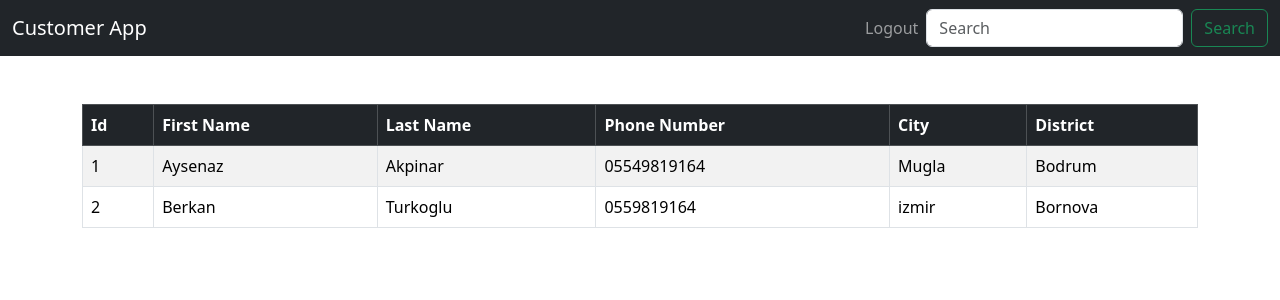
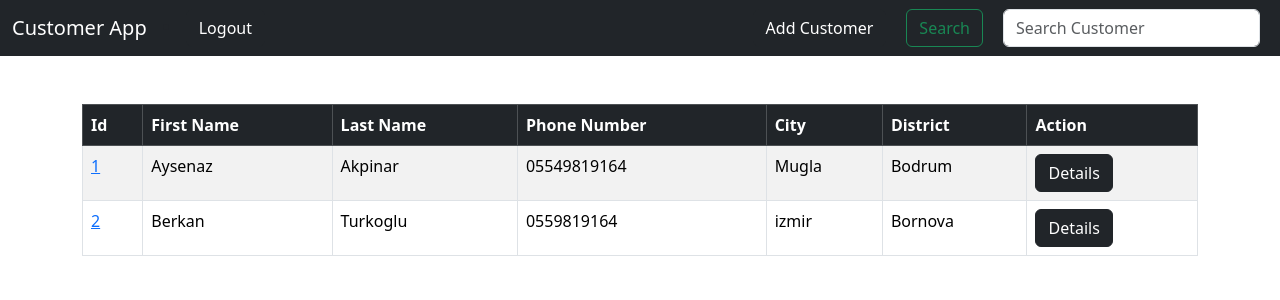
Before and after one commit to Berkantrkgl/django-crm, a Django app: page / in a window 1280 px wide. Shown: the top 300 px of the page. Run offline with Django 4.2, Linux system fonts and the light colour scheme; a user stored in the database is signed in; data comes from the database, SQL or seed files in the repository; both versions use the stored data as it was after the commit.

Commit message:
Edit navbar and add delete funtion

```diff
--- a/crm/templates/home.html
+++ b/crm/templates/home.html
@@ -10,26 +10,30 @@
 
         <table class="table table-striped table-hover table-bordered">
           <thead class="table-dark" >
-            <tr>
+            <tr >
               <th scope="col">Id</th>
               <th scope="col">First Name</th>
               <th scope="col">Last Name</th>
               <th scope="col">Phone Number</th>
               <th scope="col">City</th>
               <th scope="col">District</th>
+              <th scope="col">Action</th>
             </tr>
           </thead>
           <tbody>
               {% if customers %}
                 {% for customer in customers %}
+
                     <tr>
-                    <td>{{ customer.id }}</td>
+                      <td><a href="{% url 'customer' customer.id %}">{{ customer.id }}</a></td>
                       <td>{{ customer.first_name }}</td>
                       <td>{{ customer.last_name }}</td>
                       <td>{{ customer.phone }}</td>
                       <td>{{ customer.city }}</td>
                       <td>{{ customer.district }}</td>
+                      <td><a href="{% url 'customer' customer.id %}" class="btn btn-dark">Details</a></td>
                     </tr>
+
                 {% endfor %}
               {% endif %}
 
@@ -38,7 +42,7 @@
 
 
     {% else %}
-
+    <div class="col-md-6 offset-md-3">
       <h1>Login</h1>
       <form method="POST" action="{% url 'home' %}">
         {% csrf_token %}
@@ -57,6 +61,7 @@
 
       </form>
 
+    </div>
     {% endif %}
 
 {% endblock content %}
--- a/crm/templates/navbar.html
+++ b/crm/templates/navbar.html
@@ -6,39 +6,33 @@
       <span class="navbar-toggler-icon"></span>
     </button>
 
-      <div class="collapse navbar-collapse" id="navbarSupportedContent">
-
-        <ul class="navbar-nav ms-auto">
-
     {% if user.is_authenticated %}
       <li class="nav-item">
-              <a class="nav-link" href="{% url 'logout' %}">Logout</a>
+        <a class="btn btn-dark" href="{% url 'logout' %}">Logout</a>
       </li>
-
     {% else %}
       <li class="nav-item">
-              <a class="nav-link" href="{% url 'home' %}">Login</a>
+        <a class="btn btn-dark" href="{% url 'home' %}">Login</a>
       </li>
-
       <li class="nav-item">
-              <a class="nav-link" href="{% url 'register' %}">Register</a>
+        <a class="btn btn-dark" href="{% url 'register' %}">Register</a>
       </li>
-
     {% endif %}
 
-
-
+    <div class="collapse navbar-collapse" id="navbarSupportedContent">
+      {% if user.is_authenticated %}
+        <ul class="navbar-nav ms-auto">
+            <li class="nav-item">
+              <a href="#" class="btn btn-dark">Add Customer</a>
+            </li>
         </ul>
-        {% if user.is_authenticated %}
         <form class="d-flex" role="search">
-          <input class="form-control me-2" type="search" placeholder="Search" aria-label="Search">
-          <button class="btn btn-outline-success" type="submit">Search</button>
+          <button class="btn btn-outline-success" type="submit" style="margin-inline: 20px;">Search</button>
+          <input class="form-control me-2" type="search" placeholder="Search Customer" aria-label="Search">
         </form>
       {% endif %}
 
     </div>
 
-
-
   </div>
 </nav>
--- a/crm/urls.py
+++ b/crm/urls.py
@@ -7,4 +7,8 @@ urlpatterns = [
     #path("/login", views.login_user, name="login"),
     path("logout", views.logout_user, name="logout"),
     path("register", views.register_user, name="register"),
+    path("customer/<int:pk>", views.customer_record, name="customer"),
+    path("delete_customer/<int:pk>", views.delete_customer, name="delete_customer"),
+    path("add_customer/", views.delete_customer, name="delete_customer"),
+
 ]
--- a/crm/views.py
+++ b/crm/views.py
@@ -51,3 +51,29 @@ def register_user(request):
         form = SignUpForm()
         return render(request, 'register.html', {'form':form})
     return render(request, 'register.html', {'form':form})
+
+
+def customer_record(request, pk):
+    if request.user.is_authenticated:
+        # Look up Record
+        customer_record = Customer.objects.get(id=pk)
+        return render(request, 'customer.html', {'customer_record':customer_record})
+    else :
+        messages.success(request, "You must be logged in to view that page!!!")
+        return redirect('home')
+
+
+def delete_customer(request, pk):
+
+    if request.user.is_authenticated:
+        delete_it = Customer.objects.get(id=pk)
+        delete_it.delete()
+        messages.success(request, "Customer Deleted Successfully!!")
+        return redirect('home')
+    else :
+        messages.success(request, "You must be logged in to delet customer!!!")
+        return redirect('home')
+
+
+def add_customer(request):
+    return render(request, 'add_customer.html', {})
```
Also changed, not shown: crm/templates/add_customer.html (added, +7 -0 lines), crm/templates/customer.html (added, +38 -0 lines), db.sqlite3. Lines whose indentation alone changed are shown as unchanged.
